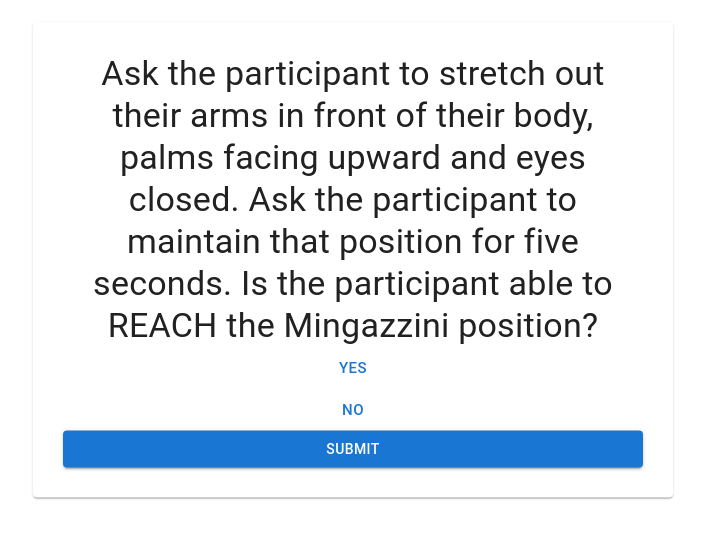
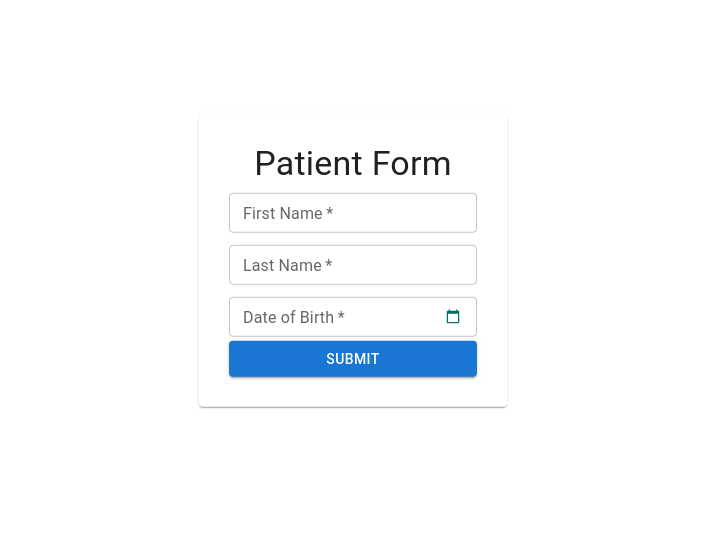
Before and after one commit to Neoxide44/eHealth-research-tool, a React (Vite) app in the folder Frontend/: page / in a window 1280 px wide. Shown: the part 140-678 px from the top of the page, without its empty margins (287-992 px from the left). Built offline with nearby package versions, Linux system fonts and the light colour scheme.

Commit message:
Info form leads into question form

```diff
--- a/Frontend/src/App.tsx
+++ b/Frontend/src/App.tsx
@@ -1,13 +1,11 @@
 import React from "react";
-
 import "./App.css";
-import InfoForm from "./components/InfoForm";
-import QuestionForm from "./components/QuestionForm";
+import Form from "./components/Form";
 
 function App() {
     return (
         <div>
-            <QuestionForm />
+            <Form />
         </div>
     );
 }
--- /dev/null
+++ b/Frontend/src/Components/Form.tsx
@@ -0,0 +1,27 @@
+import React from "react";
+import { useState } from "react";
+import QuestionForm from "./QuestionForm";
+import InfoForm from "./InfoForm";
+
+function Form() {
+    const [infoSubmitted, setInfoSubmitted] = useState(false);
+    const handleSubmit = () => {
+        setInfoSubmitted(true);
+    };
+    return (
+        <div>
+            {!infoSubmitted && <InfoForm onSubmit={handleSubmit} />}
+            {infoSubmitted && (
+                <QuestionForm
+                    sectionText={"Idk bro"}
+                    question={
+                        "Is the participant able to REACH the Mingazzini position?"
+                    }
+                    options={["Yes", "No", "Maybe"]}
+                />
+            )}
+        </div>
+    );
+}
+
+export default Form;
--- a/Frontend/src/Components/InfoForm.tsx
+++ b/Frontend/src/Components/InfoForm.tsx
@@ -3,6 +3,10 @@ import { Typography, Paper, Button } from "@mui/material";
 import { createStyles, makeStyles } from "@mui/styles";
 import CustomTextField from "./CustonTextField";
 import "./InfoForm.css";
+
+interface Props {
+    onSubmit: () => void;
+}
 
 const useStyles = makeStyles(() =>
     createStyles({
@@ -34,7 +38,7 @@ type Values = {
     dateOfBirth: Date;
 };
 
-const InfoForm = () => {
+const InfoForm = (props: Props) => {
     const classes = useStyles();
     const [values, setValues] = useState<Values>({
         firstName: "",
@@ -56,7 +60,12 @@ const InfoForm = () => {
             <Typography variant={"h4"} className={classes.title}>
                 Patient Form
             </Typography>
-            <form onSubmit={(e) => handleSubmit(e)} className={classes.form}>
+            <form
+                onSubmit={(e) => {
+                    handleSubmit(e), props.onSubmit();
+                }}
+                className={classes.form}
+            >
                 <CustomTextField
                     changeHandler={handleChange}
                     type={"string"}
--- a/Frontend/src/Components/QuestionForm.tsx
+++ b/Frontend/src/Components/QuestionForm.tsx
@@ -2,6 +2,12 @@ import { createStyles, makeStyles } from "@mui/styles";
 import { Typography, Paper, Button } from "@mui/material";
 import { useState } from "react";
 import CustomButton from "./CustomButton";
+
+interface Props {
+    sectionText: string;
+    question: string;
+    options: string[];
+}
 
 const useStyles = makeStyles(() =>
     createStyles({
@@ -10,12 +16,8 @@ const useStyles = makeStyles(() =>
             flexDirection: "column",
         },
         container: {
-            backgroundColor: "#ffffff",
-            position: "absolute",
-            top: "50%",
-            left: "50%",
-            transform: "translate(-50%,-50%)",
-            padding: 30,
+            margin: "16px",
+            padding: "16px",
             elevation: 4,
             textAlign: "center",
         },
@@ -31,11 +33,7 @@ const useStyles = makeStyles(() =>
     })
 );
 
-function QuestionForm() {
-    const question: string =
-        "Ask the participant to stretch out their arms in front of their body, palms facing upward and eyes closed. \n Ask the participant to maintain that position for five seconds. \n Is the participant able to REACH the Mingazzini position?";
-    const optionOne: string = "Yes";
-    const optionTwo: string = "No";
+function QuestionForm(props: Props) {
     const classes = useStyles();
     const [selected, setSelected] = useState("");
     const [submited, setSubmitted] = useState("");
@@ -56,22 +54,36 @@ function QuestionForm() {
     };
 
     return (
+        <div>
+            <Paper elevation={6} className={classes.container}>
+                <Typography variant={"h3"} className={classes.title}>
+                    {props.sectionText}
+                </Typography>
+            </Paper>
             <Paper className={classes.container}>
                 <Typography
                     variant={"h4"}
                     className={`${classes.title} ${classes.wordWrap}`}
                 >
-                {question}
+                    {props.question}
                 </Typography>
-            <form onSubmit={(e) => handleSubmit(e)} className={classes.form}>
+                <Typography variant="h3" color="inherit" noWrap>
+                    &nbsp;
+                </Typography>
+                <form
+                    onSubmit={(e) => handleSubmit(e)}
+                    className={classes.form}
+                >
+                    {props.options.map((option, index) => (
                         <CustomButton
-                    text={optionOne}
-                    onClick={() => handleSelectOption(optionOne)}
-                />
-                <CustomButton
-                    text={optionTwo}
-                    onClick={() => handleSelectOption(optionTwo)}
-                />
+                            key={index}
+                            text={option}
+                            onClick={() => handleSelectOption(option)}
+                        ></CustomButton>
+                    ))}
+                    <Typography variant="h3" color="inherit" noWrap>
+                        &nbsp;
+                    </Typography>
                     <Button
                         type={"submit"}
                         variant={"contained"}
@@ -81,6 +93,7 @@ function QuestionForm() {
                     </Button>
                 </form>
             </Paper>
+        </div>
     );
 }
 
```
Lines whose indentation alone changed are shown as unchanged.
